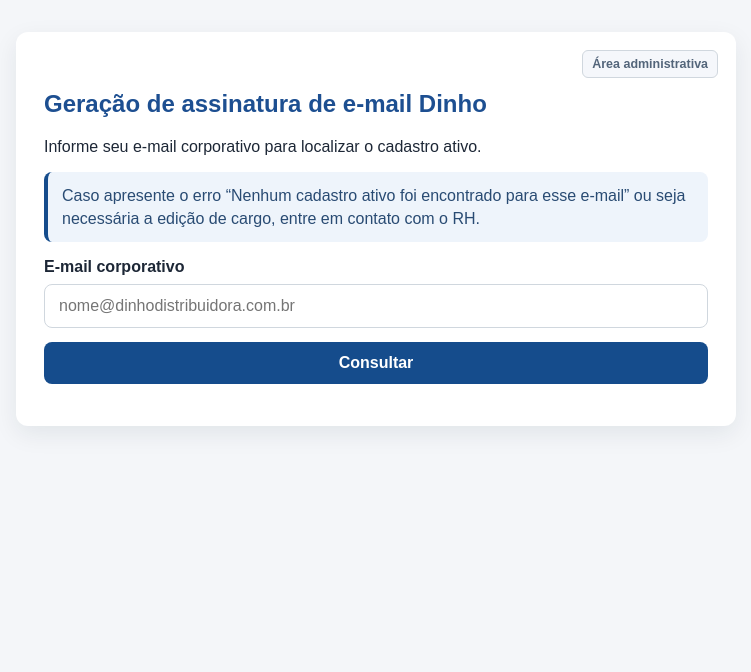
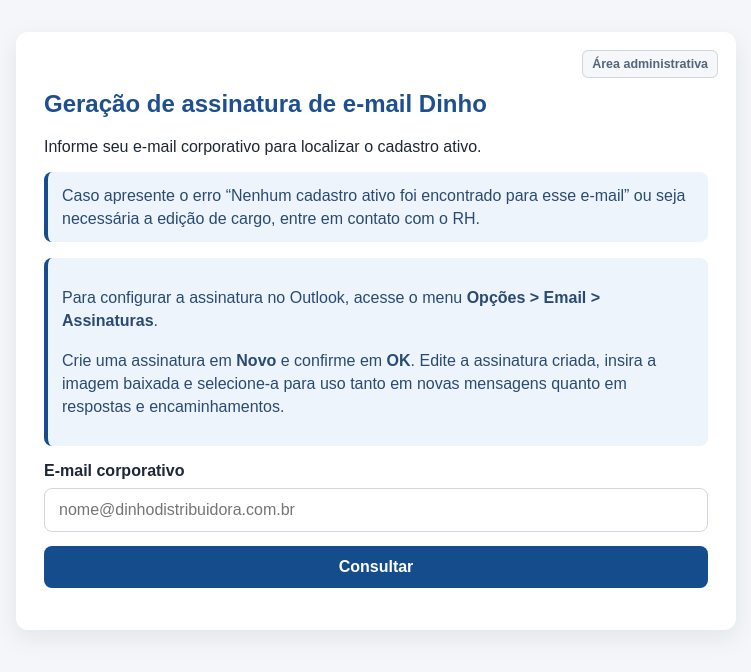
Before and after one commit to CodesDinho/assinatura_emails, a Flask app: page / in a window 1280 px wide. Shown: the top 672 px of the page, without its empty margins (264-1015 px from the left). Run offline with Flask 3, Linux system fonts and the light colour scheme.

Commit message:
Atualizada msg de instrucao de como configurar assinatura

```diff
--- a/app/templates/home.html
+++ b/app/templates/home.html
@@ -16,6 +16,11 @@
     Caso apresente o erro “Nenhum cadastro ativo foi encontrado para esse e-mail” ou seja necessária a edição de cargo, entre em contato com o RH.
   </div>
 
+  <div class="alert notice">
+    <p>Para configurar a assinatura no Outlook, acesse o menu <strong>Opções &gt; Email &gt; Assinaturas</strong>.</p>
+    <p>Crie uma assinatura em <strong>Novo</strong> e confirme em <strong>OK</strong>. Edite a assinatura criada, insira a imagem baixada e selecione-a para uso tanto em novas mensagens quanto em respostas e encaminhamentos.</p>
+  </div>
+
   <form method="post" action="{{ url_for('consultar_email') }}">
     <label for="email">E-mail corporativo</label>
     <input id="email" name="email" type="email" required placeholder="nome@dinhodistribuidora.com.br">
```
Also changed, not shown: tests/test_workflow.py (+2 -0 lines).
